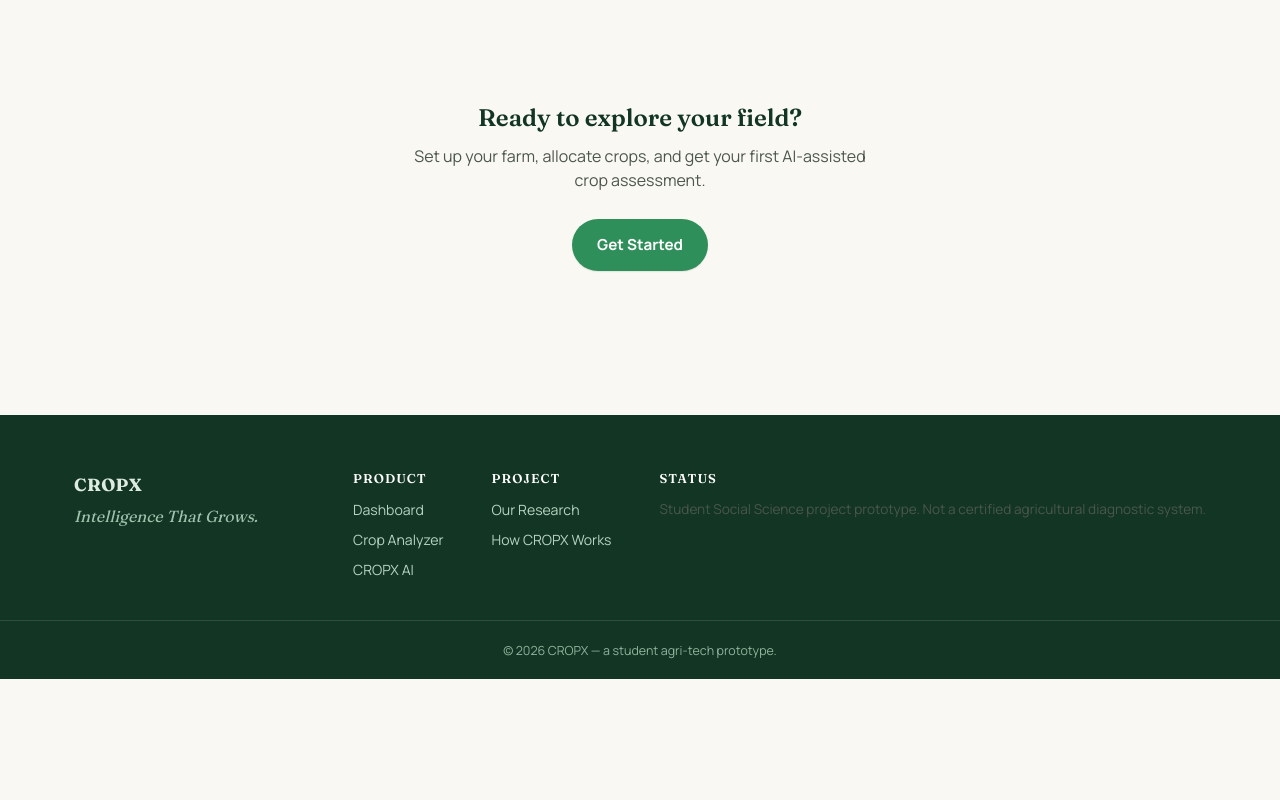
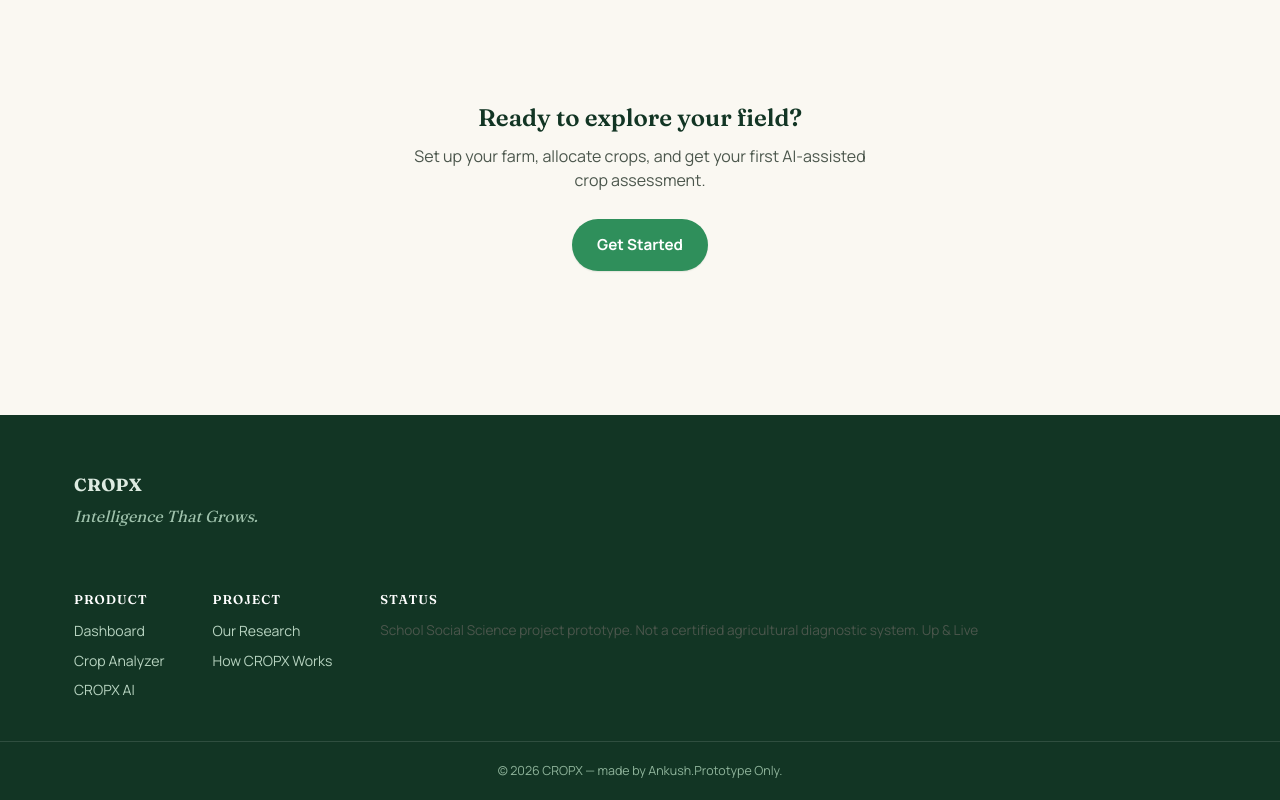
Before and after one commit to Ankush-is-me/CROPX, a website: page index.html in a window 1280 px wide. Shown: the part 2010-2810 px from the top of the page. Before the commit the page ends 2689 px from the top, so only its background shows below. Drawn offline with Linux system fonts and the light colour scheme; no server answers.

Commit message:
Update project description and footer text

```diff
--- a/index.html
+++ b/index.html
@@ -81,11 +81,11 @@
       </div>
       <div>
         <h4>Status</h4>
-        <p class="muted small-text">Student Social Science project prototype. Not a certified agricultural diagnostic system.</p>
+        <p class="muted small-text">School Social Science project prototype. Not a certified agricultural diagnostic system. Up & Live</p>
       </div>
     </div>
   </div>
-  <div class="footer-bottom">© <span id="year"></span> CROPX — a student agri-tech prototype.</div>
+  <div class="footer-bottom">© <span id="year"></span> CROPX — made by Ankush.Prototype Only.</div>
 </footer>
 
 <div id="toastRoot" class="toast-root" aria-live="polite"></div>
```
